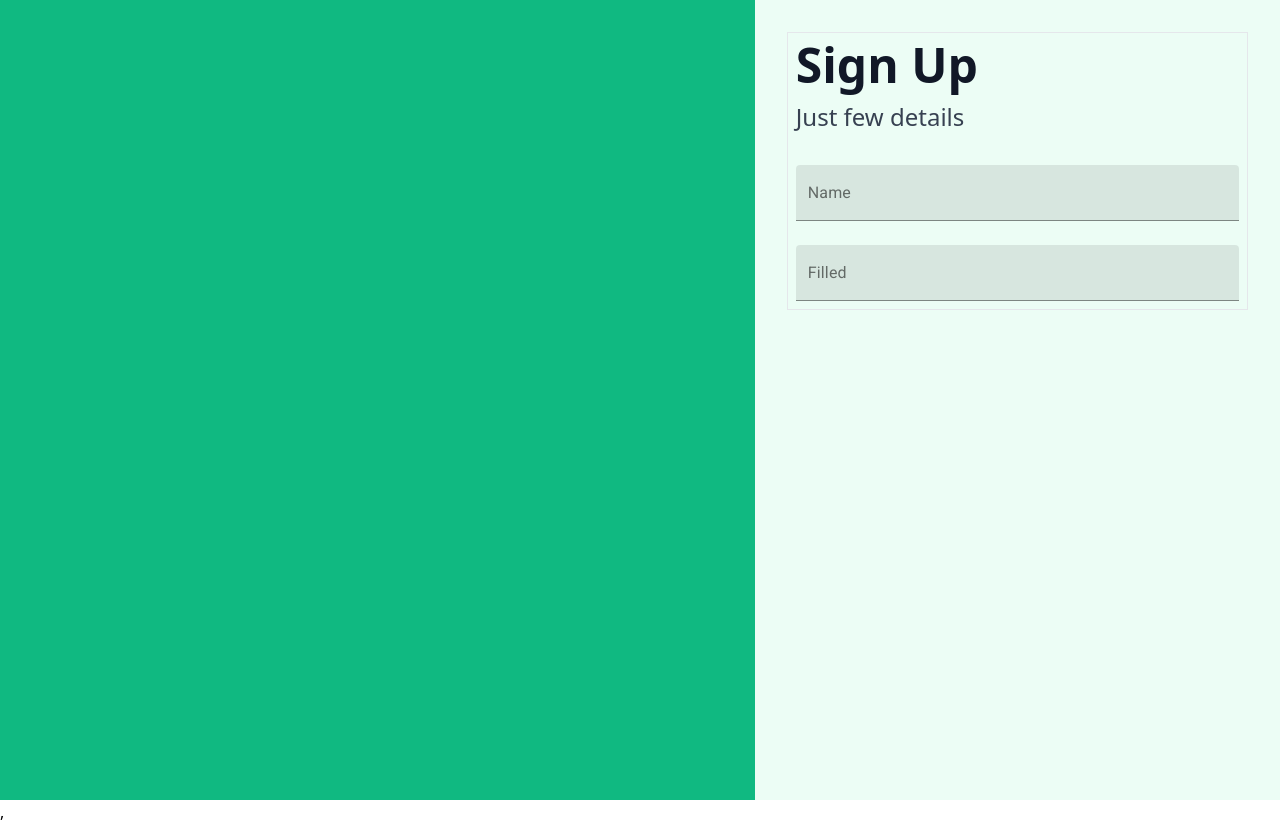
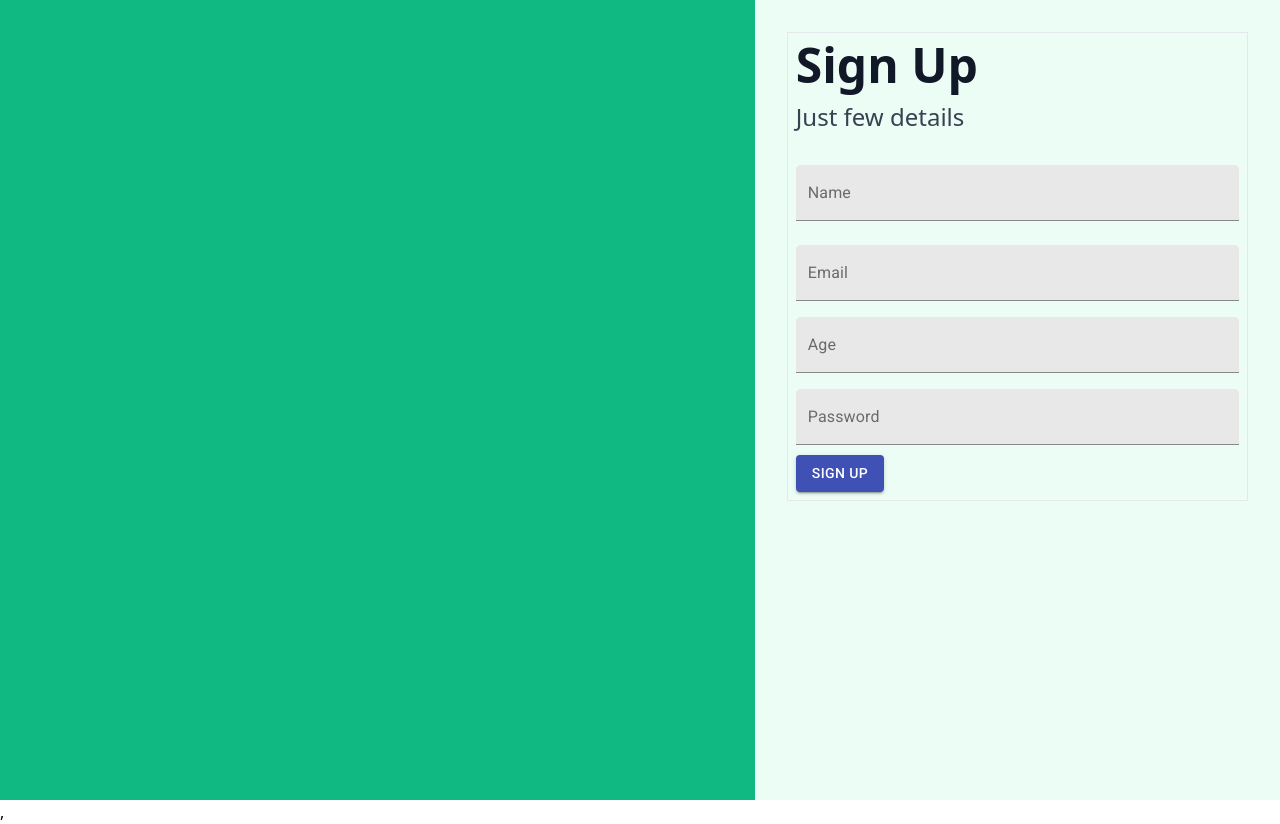
Before and after one commit to enye-hackathon-2021/enye-frontend, a React (Create React App) app: page /auth in a window 1280 px wide. Both pictures are taken after a click on the element "Patient". Built offline with nearby package versions, Linux system fonts and the light colour scheme.

Commit message:
added auth

```diff
--- a/src/pages/auth/Auth.tsx
+++ b/src/pages/auth/Auth.tsx
@@ -1,6 +1,7 @@
 import React, { useState } from "react";
 import { Section, useStyles, TField } from "./styles";
 import TextField from "@material-ui/core/TextField";
+import Button from "@material-ui/core/Button";
 
 const Auth = () => {
   //   const [userType, setUserType] = useState(null);
@@ -22,11 +23,42 @@ const Auth = () => {
               id="filled-basic"
               label="Name"
               variant="filled"
-              color="secondary"
+              color="primary"
               type="text"
             />
-            <TField id="filled-basic" label="Filled" variant="filled" />
+            <TField
+              id="filled-basic"
+              label="Email "
+              variant="filled"
+              color="primary"
+              type="email"
+            />
+
+            <TField
+              id="filled-basic"
+              label="Age"
+              variant="filled"
+              color="primary"
+              type="number"
+            />
+
+            <TField
+              id="filled-basic"
+              label="Password"
+              variant="filled"
+              color="primary"
+              type="password"
+            />
           </div>
+          <Button
+            variant="contained"
+            color="primary"
+            style={{ marginTop: "10px" }}
+            type="submit"
+
+          >
+            Sign Up
+          </Button>
         </form>
       </div>
     </div>
--- a/src/pages/auth/index.jsx
+++ b/src/pages/auth/index.jsx
@@ -11,8 +11,8 @@ const Incentives = () => {
   return (
     <Section className="auth w-full h-screen flex justify-center items-center">
       {userType === "" ? (
-        <div className="choose_card  w-1/2 h-72 flex items-center flex-col border">
-          <h1 className="text_title font-bold text-3xl text-gray-800">
+        <div className="choose_card  w-1/2 h-72 flex items-center flex-col ">
+          <h1 className="text_title font-bold text-4xl text-gray-700">
             What best describe you?
           </h1>
           <div className="flex w-3/4  justify-between mx-auto mt-8">
--- a/src/pages/auth/styles.ts
+++ b/src/pages/auth/styles.ts
@@ -3,7 +3,7 @@ import { Theme, createStyles, makeStyles } from "@material-ui/core/styles";
 import TextField from "@material-ui/core/TextField";
 
 export const Section = styled.section`
-  background: red;
+  /* background: red; */
   /* width: ${(props) => props && "200px"}; */
   color: #fff;
 `;
@@ -12,7 +12,8 @@ export const TField = styled(TextField)`
   width: 100%;
   margin-top: 8px;
   margin-bottom: 8px;
-
+  background-color: #fff;
+  color:red;
 `;
 
 export const useStyles = makeStyles((theme: Theme) =>
```
